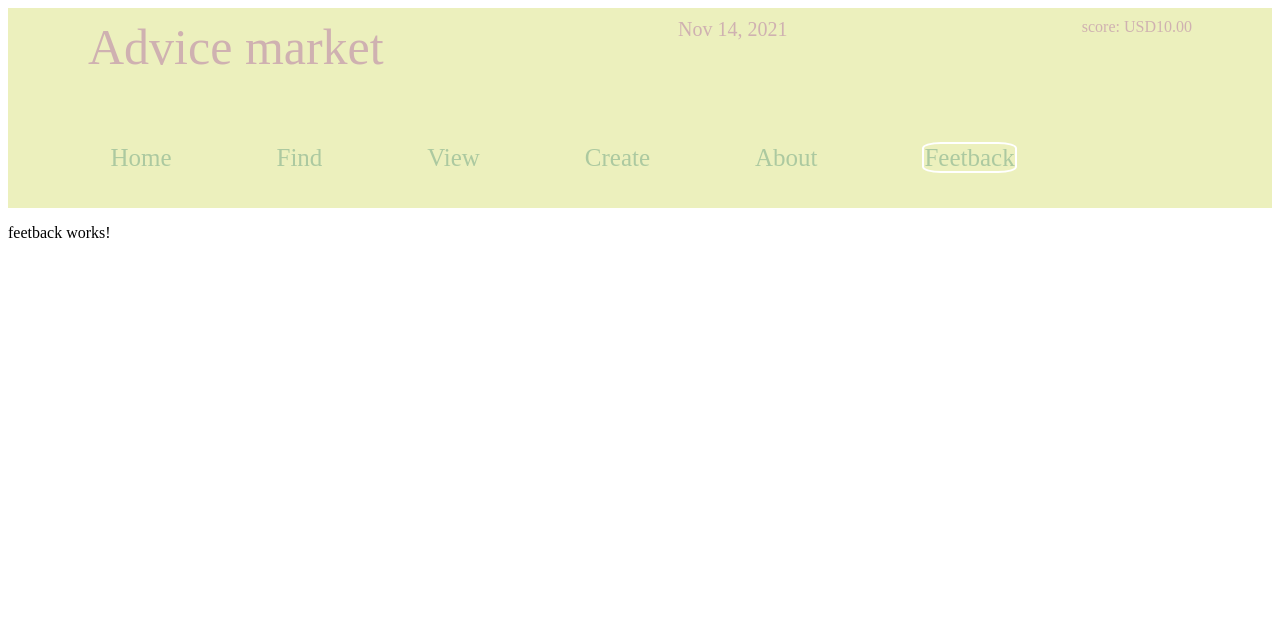
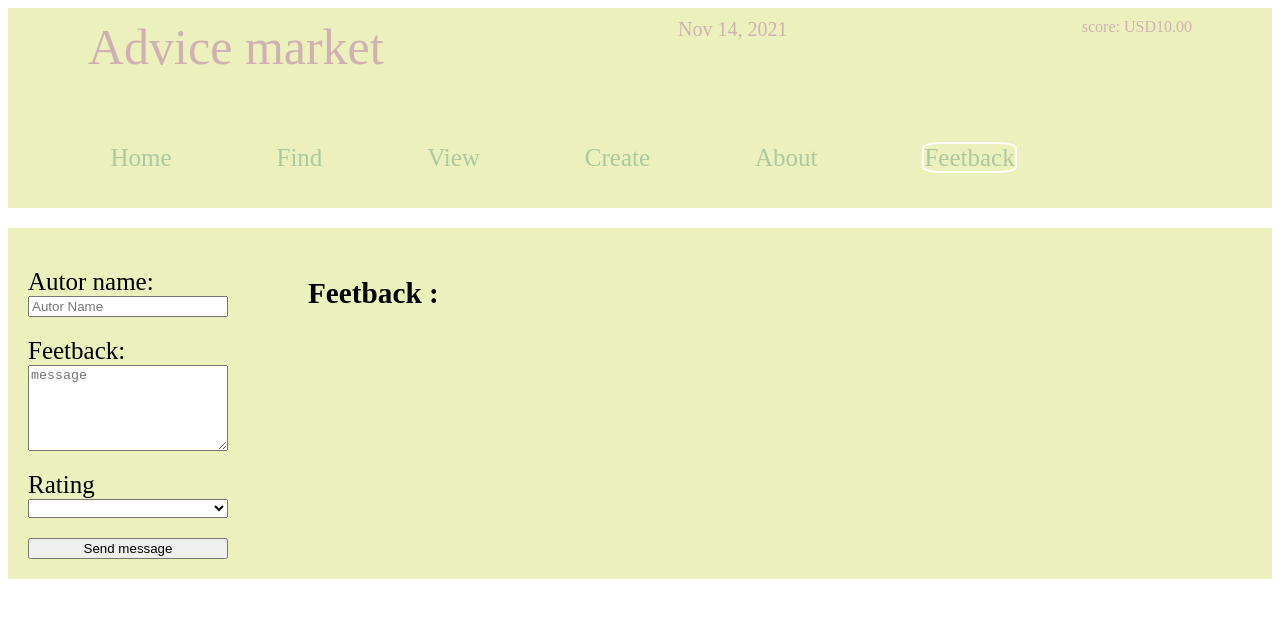
Before and after one commit to webjsworker/Aliaksei_Yudziankou_tasks, an Angular app in the folder my-project/: page /feetback in a window 1280 px wide. Shown: the top 618 px of the page. Built offline with nearby package versions, Linux system fonts and the light colour scheme.

Commit message:
feat: add ngStyle, FormsModule

```diff
--- a/my-project/src/app/about/about.component.html
+++ b/my-project/src/app/about/about.component.html
@@ -8,18 +8,17 @@
         <li>Find componets. GET request. API end pionts</li>
         <li>Pre-loader</li>
         <li>*ngIf</li>
+        <li>ng Style</li>
+        <li>FormsModule и директива NgModel</li>
         <li></li>
     </ul>
     <ul> <h3>future goals</h3>
+        <li>LocalStorage</li>
         <li>Two-way binding</li>
         <li>Pre-loader between finding components</li>
         <li>Add style for advice card</li>
         <li>Form for creating new card</li>
-        <li>ng Style</li>
-
         <li>Add someshing to Home page. Image, text</li>
-
-
 
     </ul>
 </div>
--- a/my-project/src/app/feetback/feetback.component.html
+++ b/my-project/src/app/feetback/feetback.component.html
@@ -1 +1,40 @@
-<p>feetback works!</p>
+<div class="feetback">
+    <div class="feetback__form_contaner">
+     <div class="feetback__name">
+        <label>Autor name: </label>
+        <input class="feetback__input"
+        name="Author" [(ngModel)]="name"
+        placeholder="Autor Name"/>
+    </div>
+<div class="feetback__feetback">
+        <label>Feetback: </label>
+        <textarea class="feetback__input textArea"
+        name="Feetback" [(ngModel)]="message"
+        placeholder="message"></textarea>
+    </div>
+<div class="feetback__rating">
+        <label>Rating</label>
+        <select class="feetback__select" name="Rating" [(ngModel)]="rating">
+            <option  *ngFor="let value of values" [value]="value">
+                {{value}}
+            </option>
+        </select>
+    </div>
+    <div class="feetback__button">
+        <button class="btn btn-default" (click)="addMessage()">Send message</button>
+    </div>
+
+
+    </div>
+
+
+ <div class="feetback__comments"><h3>Feetback :  </h3>
+    <ul *ngFor="let message of messages">
+        <li> <span>{{Date | date :'mediumDate' }}</span>
+         <span [ngStyle]="{'font-weight':'bold'}">  {{ message.name}}: </span>
+         {{message.message}} -  ({{message.rating}})  </li>
+    </ul>
+</div>
+
+
+</div>
--- a/my-project/src/app/feetback/feetback.component.scss
+++ b/my-project/src/app/feetback/feetback.component.scss
@@ -0,0 +1,34 @@
+.feetback{
+    display: flex;
+    flex-wrap: wrap;
+    justify-content: flex-start;
+    font-size: 25px;
+    margin-top: 20px;
+    background-color: rgb(236, 240, 189);
+    padding: 20px;
+&__name, &__feetback, &__rating, &__button{
+    display: flex;
+    flex-wrap: wrap;
+    flex-flow: column;
+    margin-top: 20px;
+
+    width: 200px;
+}
+    .textArea{
+        height: 80px;
+
+    }
+
+    &__comments{
+
+        margin-left: 80px;
+        li{
+        list-style-type: none;
+        width: 808px;
+        padding: 10px;
+        /* border: 2px solid black;
+        border-radius: 10%; */
+        background-color: rgb(192, 201, 182);
+        }
+    }
+}
--- a/my-project/src/app/feetback/feetback.component.ts
+++ b/my-project/src/app/feetback/feetback.component.ts
@@ -1,4 +1,11 @@
 import { Component, OnInit } from '@angular/core';
+
+export class Message{
+  constructor(public name: string,
+              public message: string,
+              public rating: string)
+  { }
+}
 
 @Component({
   selector: 'app-feetback',
@@ -6,6 +13,17 @@ import { Component, OnInit } from '@angular/core';
   styleUrls: ['./feetback.component.scss']
 })
 export class FeetbackComponent implements OnInit {
+  name: string = "";
+  message: string = "";
+  rating: string = "";
+  public Date: Date = new Date();
+
+    messages: Message[] = [];
+    values: string[] = ["1", "2", "3", "4", "5", "6", "7", "8", "9", "10"];
+
+    addMessage(){
+        this.messages.push(new Message(this.name, this.message, this.rating));
+    }
 
   constructor() { }
 
```
